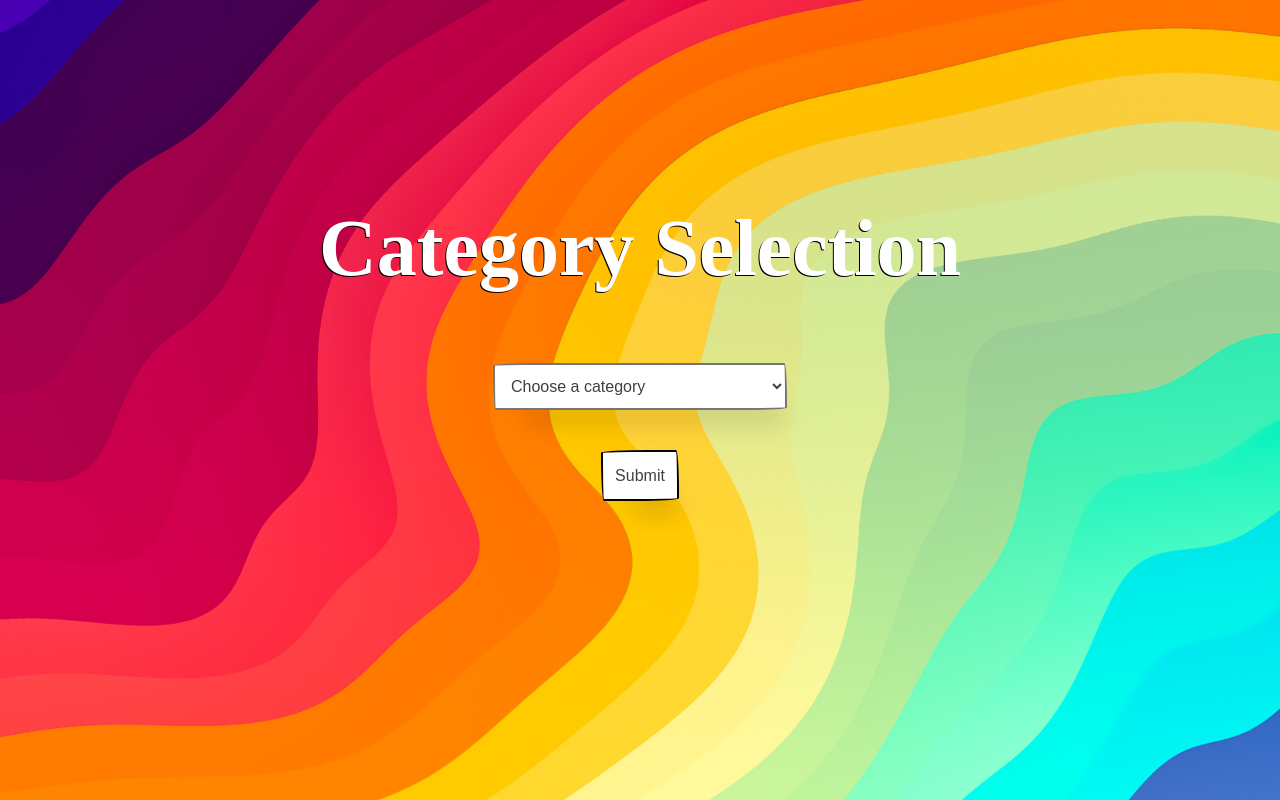
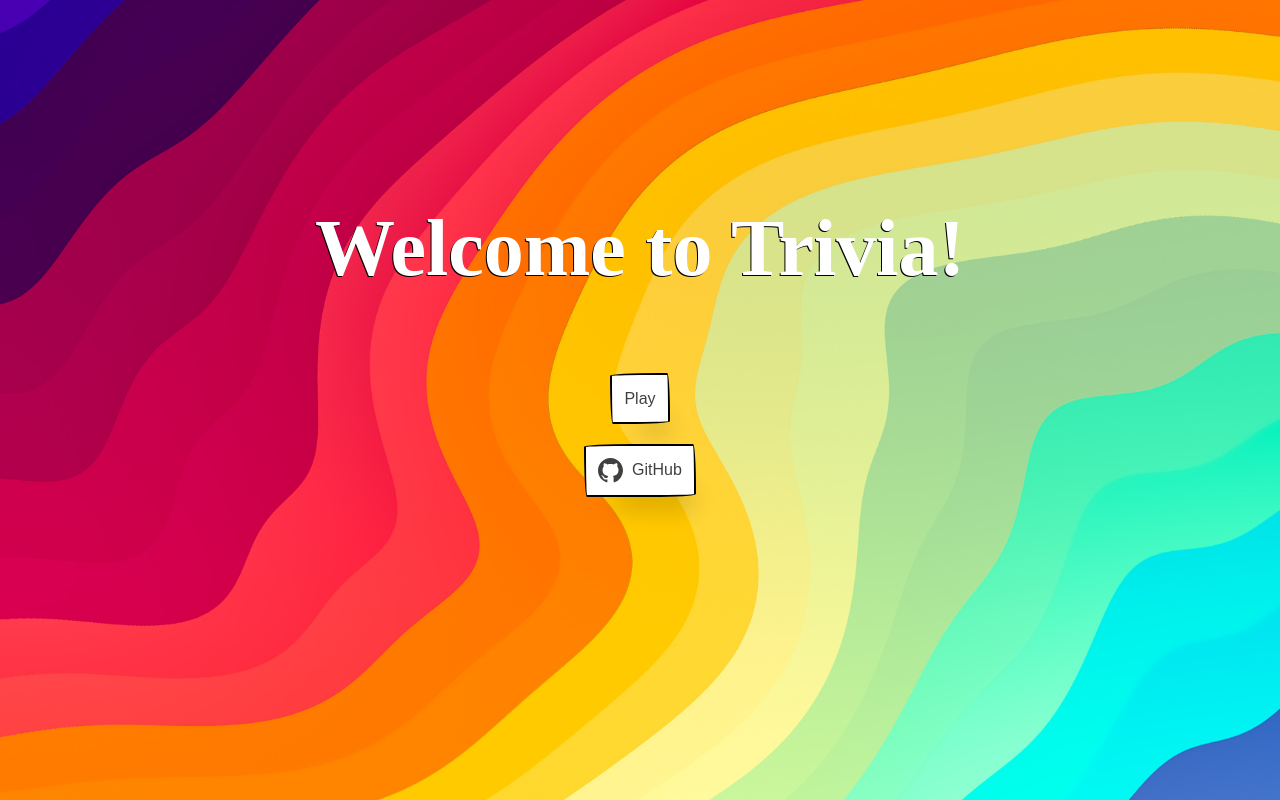
Before and after one commit to AlexWade555/trivia-game, a React app: page / in a window 1280 px wide. Built offline with nearby package versions, Linux system fonts and the light colour scheme; a web font is replaced by a local one.

Commit message:
got the landing page set up

```diff
--- a/package.json
+++ b/package.json
@@ -8,6 +8,7 @@
     "@testing-library/user-event": "^13.5.0",
     "react": "^18.2.0",
     "react-dom": "^18.2.0",
+    "react-icons": "^4.8.0",
     "react-router-dom": "^6.10.0",
     "react-scripts": "5.0.1",
     "web-vitals": "^2.1.4"
--- a/src/components/App/App.css
+++ b/src/components/App/App.css
@@ -215,3 +215,12 @@ img {
   display: flex;
   justify-content: center;
 }
+
+svg {
+  width: 25px;
+  height: 25px;
+}
+
+.icon {
+  display: flex;
+}
--- a/src/components/App/index.js
+++ b/src/components/App/index.js
@@ -1,5 +1,6 @@
 import NotFound from '../404';
-import HomePage from '../HomePage';
+import CategorySelection from '../CategorySelection';
+import LandingPage from '../LandingPage';
 import Questions from '../Questions';
 import Scoreboard from '../Scoreboard';
 import './App.css';
@@ -10,7 +11,8 @@ function App() {
     <BrowserRouter>
       <Routes>
         <Route path="*" element={<NotFound/>}/>
-        <Route path="/" element={<HomePage/>}/>
+        <Route path="/" element={<LandingPage/>}/>
+        <Route path="/CategorySelection" element={<CategorySelection/>}/>
         <Route path="/questions" element={<Questions/> }/>
         <Route path="/scoreboard/:score" element={<Scoreboard />}/>
       </Routes>
--- a/src/components/HomePage/index.js
+++ b/src/components/CategorySelection/index.js
@@ -2,7 +2,7 @@ import { useState } from "react"
 import { Link } from "react-router-dom"
 
 
-function HomePage () {
+function CategorySelection () {
   // const [categoryInput, setCategoryInput] = useState('')
   const [categoryNumber, setCategoryNumber] = useState('')
   const [questions, setQuestions] = useState([])
@@ -122,4 +122,4 @@ function HomePage () {
   )
 }
 
-export default HomePage
+export default CategorySelection
--- /dev/null
+++ b/src/components/LandingPage/index.js
@@ -0,0 +1,18 @@
+import { Link } from "react-router-dom"
+import { BsGithub } from "react-icons/bs"
+
+function LandingPage () {
+  return (
+    <div className="container">
+      <h1>Welcome to Trivia!</h1>
+      <Link to ="/categoryselection">
+        <button>Play</button>
+      </Link>
+      <a target="_blank" rel="noreferrer" href="https://github.com/AlexWade555/trivia-game">
+        <button><div className="icon"><BsGithub/>&nbsp;&nbsp;GitHub</div></button>
+      </a>
+    </div>
+  )
+}
+
+export default LandingPage
--- a/src/components/Scoreboard/index.js
+++ b/src/components/Scoreboard/index.js
@@ -81,7 +81,7 @@ function Scoreboard () {
         <h3>You got {score}/10!</h3>
         {handleStars()}
       </div>
-      <Link to="/">
+      <Link to="/categoryselection">
         <button>Play Again?</button>
       </Link>
     </div>
```
Also changed, not shown: 1 other file.
